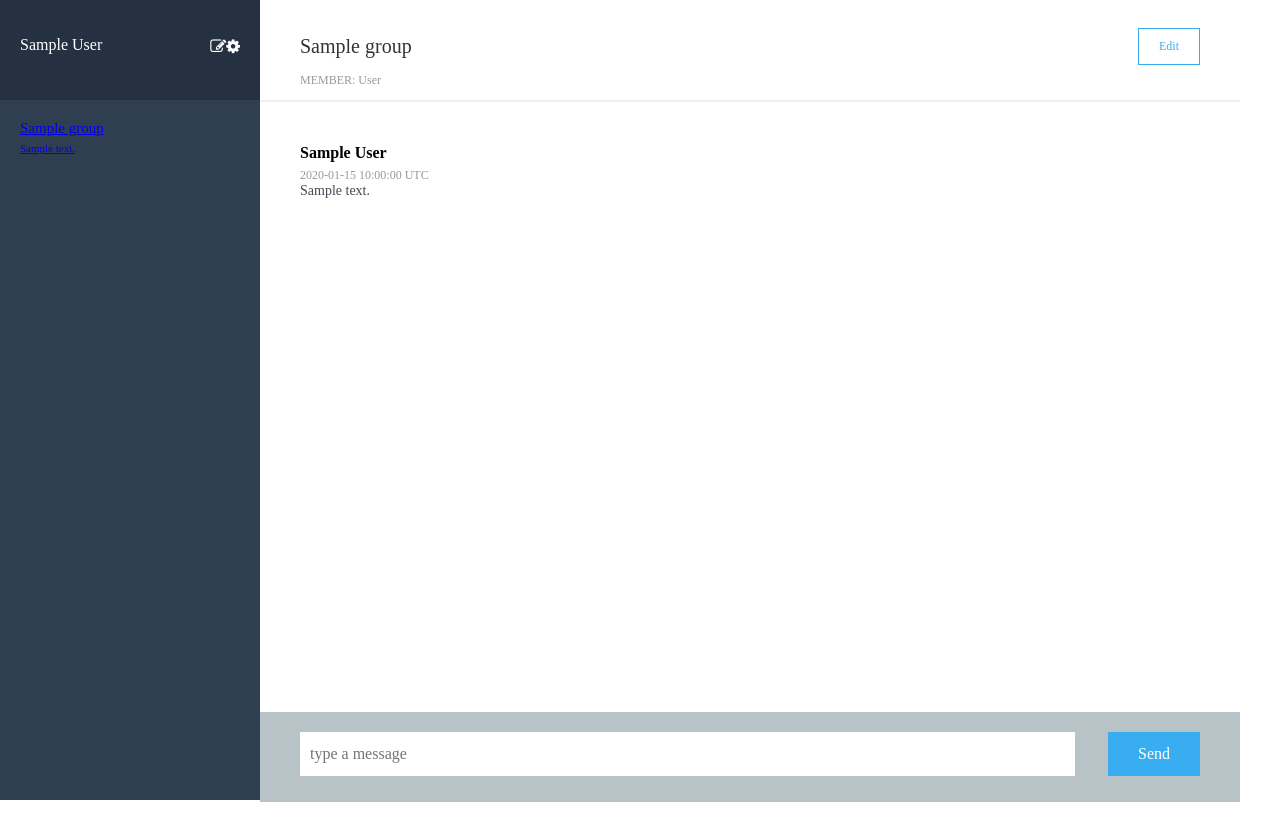
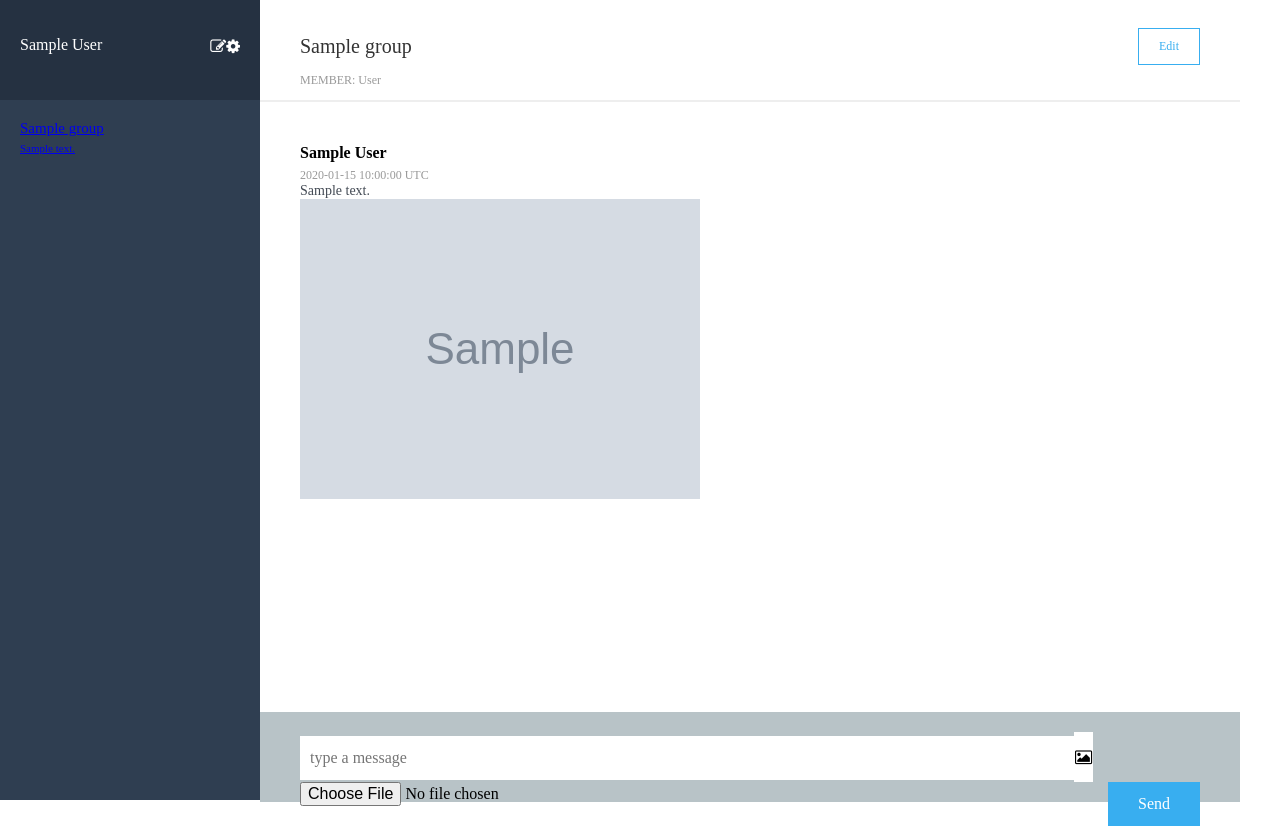
Before and after one commit to AKIRA-201/chat-space-2, a Rails app: page /groups/1/messages in a window 1280 px wide. Before the commit the page ends 802 px from the top, so only its background shows below. Run offline with Rails 7, Linux system fonts and the light colour scheme; a user stored in the database is signed in; tables that the repository leaves empty hold one stand-in row (values such as "Sample post"); grey boxes marked "Sample" are stand-in pictures; style sheets or scripts are compiled from the project's sources; some libraries are stand-ins or nearby versions.

Commit message:
画像添付機能の修正

```diff
--- a/app/assets/stylesheets/messages.scss
+++ b/app/assets/stylesheets/messages.scss
@@ -117,7 +117,7 @@
       height: 90px;
       padding: 0px 40px;
       background-color: #B8C3C7;
-      i{
+      .icon{
         background-color: white;
         padding: 17px 1px;
         position: relative; right: 5px;
--- a/app/views/messages/_message.html.haml
+++ b/app/views/messages/_message.html.haml
@@ -7,3 +7,4 @@
   - if message.body.present?
     .messages-list--message-body
       = message.body
+  %img{src: "#{message.image}"}
--- a/app/views/messages/index.html.haml
+++ b/app/views/messages/index.html.haml
@@ -15,8 +15,7 @@
     .chat-main__footer
       = form_for [@group, @message], html: {class: 'chat-main__footer--form'} do |f|
         = f.text_field :body, class: 'chat-main__footer--form-message', placeholder: 'type a message'
-        / .form
-        /   = f.label :image, class: 'form__image'
-        /     = fa_icon 'picture-o', class: 'icon'
-        /     = f.file_field :image, class: 'hidden'
+        / = f.label :image, class: 'form', value: ""
+        = fa_icon 'picture-o', class: 'icon'
+        = f.file_field :image, class: 'hidden'
         = f.submit type: "submit", name: "send", value: "Send", class: "chat-main__footer--input"
```
